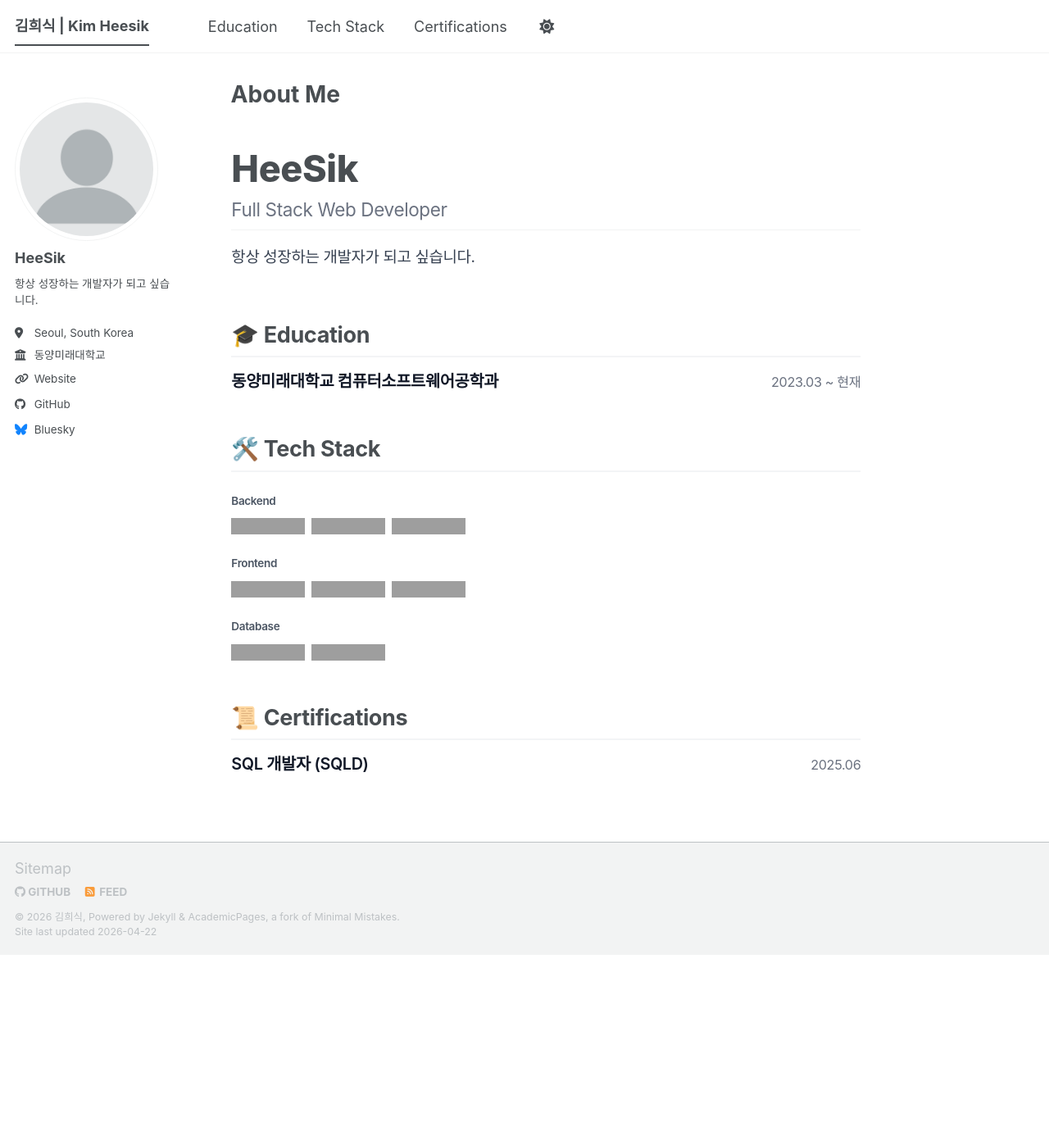
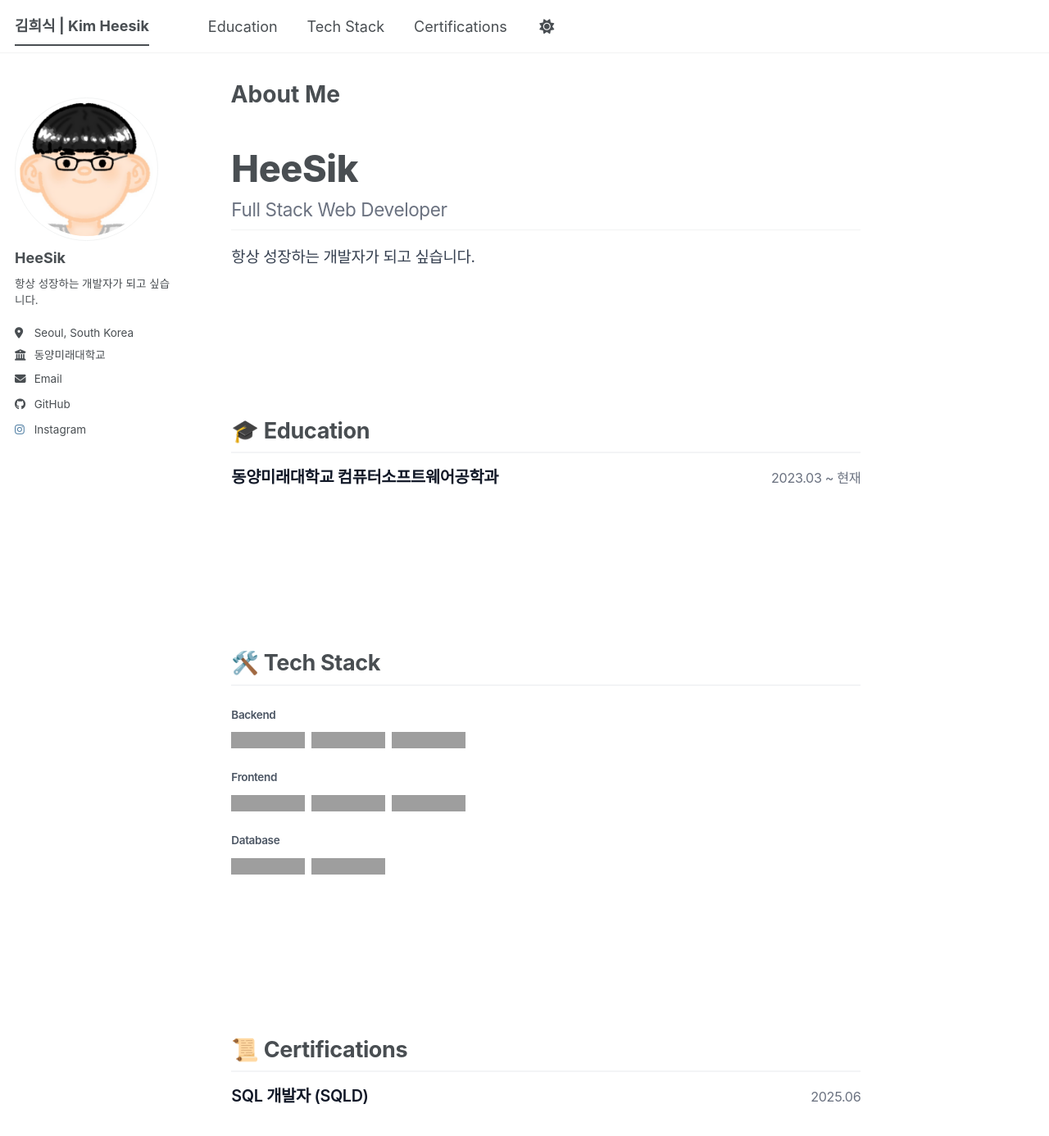
Before and after one commit to heesik03/heesik03.github.io, a Jekyll site: the page built from _pages/about.md, in a window 1280 px wide and 1400 px high. Shown: the top 1386 px of the window at 82% size. Built offline with Jekyll 4.4.1, drawn with Linux system fonts in a browser that asks for light colours; a script bundle is joined from its source files by our own code; library files that are not in the unit come from our copies; some of the changed lines change nothing that is shown; grey boxes are pictures that could not be loaded.

Commit message:
프로필 사진 수정, 인스타 링크 추가

```diff
--- a/_config.yml
+++ b/_config.yml
@@ -26,8 +26,8 @@ author:
   bio              : "항상 성장하는 개발자가 되고 싶습니다."
   location         : "Seoul, South Korea"
   employer         : "동양미래대학교"
-  uri              : "https://heesik03.github.io"
-  email            :
+  uri              :
+  email            : "cka8701@gmail.com"
 
   # Academic websites
   academia         : # URL
@@ -54,14 +54,14 @@ author:
 
   # Social media
   artstation       : # Username
-  bluesky          : "bsky.app" # Replace this with you Bluesky username
+  bluesky          : # Replace this with you Bluesky username
   facebook         : # Username
   flickr           : # Username
   foursquare       : # Username
   goodreads        : # Username
   google_plus      : # Username
   keybase          : # Username
-  instagram        : # Username
+  instagram        : "kim_hesick"
   lastfm           : # Username
   linkedin         : # Username
   mastodon         : # URL
--- a/_pages/about.md
+++ b/_pages/about.md
@@ -7,9 +7,25 @@ redirect_from:
   - /about.html
 ---
 
+<style>
+  /* 앵커 링크 이동 시 상단 여백 확보 */
+  section[id] {
+    scroll-margin-top: 80px;
+    padding-top: 2rem;
+    margin-bottom: 6rem; /* 섹션 간 간격을 대폭 확대 */
+  }
+
+  /* 첫 번째 섹션(HeeSik 소개)은 예외 처리 */
+  #intro {
+    padding-top: 0;
+    margin-top: 2rem;
+    margin-bottom: 5rem;
+  }
+</style>
+
 <div style="max-width: 768px; margin: 0 auto; letter-spacing: -0.02em;">
 
-  <section style="margin-bottom: 3.5rem; margin-top: 2rem;">
+  <section id="intro">
     <h1 style="font-size: 2.5rem; font-weight: 800; margin-bottom: 0.5rem;">HeeSik</h1>
     <h2 style="font-size: 1.25rem; color: #6b7280; font-weight: 400; margin-top: 0;">Full Stack Web Developer</h2>
     <p style="margin-top: 1rem; line-height: 1.6; color: #374151; font-size: 1.05rem;">
@@ -17,7 +33,7 @@ redirect_from:
     </p>
   </section>
 
-  <section id="education" style="margin-bottom: 3rem;">
+  <section id="education">
     <h3 style="font-size: 1.5rem; font-weight: 700; border-bottom: 2px solid #f3f4f6; padding-bottom: 0.5rem; margin-bottom: 1rem;">🎓 Education</h3>
     <div style="display: flex; justify-content: space-between; align-items: baseline;">
       <h4 style="margin: 0; font-size: 1.1rem; font-weight: 600; color: #111827;">동양미래대학교 컴퓨터소프트웨어공학과</h4>
@@ -25,7 +41,7 @@ redirect_from:
     </div>
   </section>
 
-  <section id="tech-stack" style="margin-bottom: 3rem;">
+  <section id="tech-stack">
     <h3 style="font-size: 1.5rem; font-weight: 700; border-bottom: 2px solid #f3f4f6; padding-bottom: 0.5rem; margin-bottom: 1.5rem;">🛠️ Tech Stack</h3>
 
     <div style="margin-bottom: 1.5rem;">
```
Also changed, not shown: images/profile.png.
